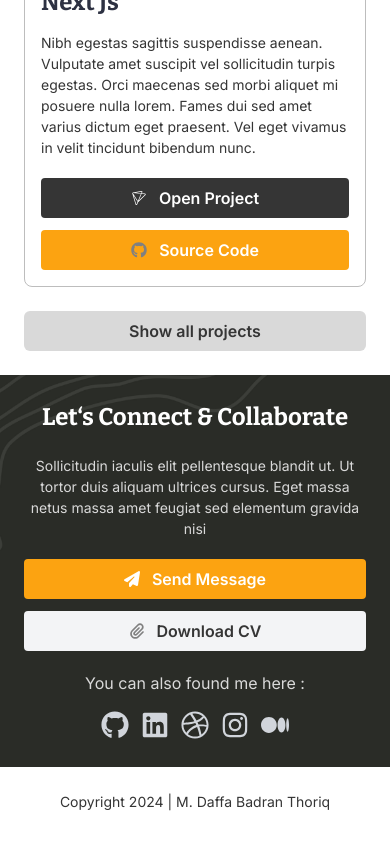
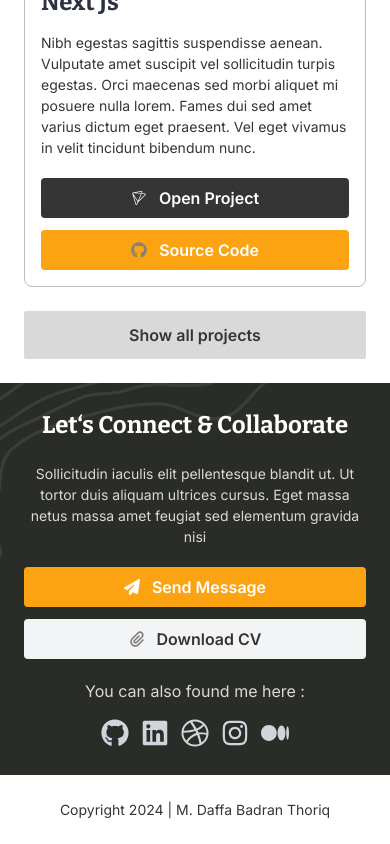
Before and after one commit to daffabadrant9390/daffabadrant9390.github.io, a Next.js app: page / in a window 390 px wide. Shown: the part 5419-6263 px from the top of the page. Built offline with nearby package versions, Linux system fonts and the light colour scheme.

Commit message:
fix: update show all projects button

```diff
--- a/components/MainContent/Projects/index.tsx
+++ b/components/MainContent/Projects/index.tsx
@@ -4,7 +4,6 @@ import CommonContentLayout from '@/components/CommonContentLayout';
 import React, { useMemo } from 'react';
 import { projectsData } from './data/projectsData';
 import ProjectsCard from './components/ProjectsCard';
-import Button from '@/components/Button';
 import { useRouter } from 'next/navigation';
 
 const MAX_SHOW_PROJECTS = 4;
@@ -55,7 +54,7 @@ const Projects = () => {
 
         {projectsData.length > MAX_SHOW_PROJECTS && (
           <button
-            className="w-full rounded-md bg-gray-50 py-2 md:py-3 lg:py-4 border-none text-body-p2-semibold lg:text-body-p1-semibold text-gray-850 hover:bg-gray-150 hover:text-black transition-all duration-300"
+            className="w-full rounded-sm bg-gray-50 py-3 lg:py-4 border-none text-body-p2-semibold lg:text-body-p1-semibold text-gray-850 hover:bg-gray-150 hover:text-black transition-all duration-300"
             onClick={() => router.push('/my-projects')}
           >
             Show all projects
```
